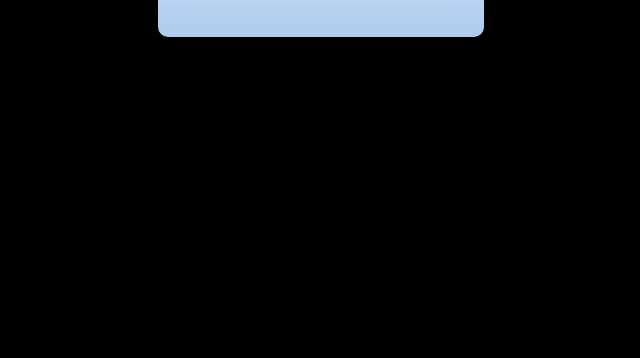
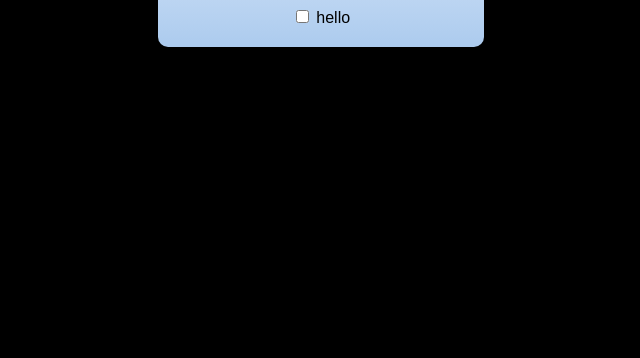
Before and after one commit to Sravancat/weather-channel, a plain HTML site: page index.html in a window 1280 px wide. Shown: the part 442-800 px from the top of the page, without its empty margins (319-959 px from the left). Drawn offline with Linux system fonts and the light colour scheme.

Commit message:
Update index.html

```diff
--- a/index.html
+++ b/index.html
@@ -18,6 +18,8 @@
     </select>
     <div class="weather-info" id="weatherInfo">
     </div>
+    <input type="checkbox">
+    <labe>hello</labe>
   </div>
   <script src="w.js"></script>
 </body>
```
